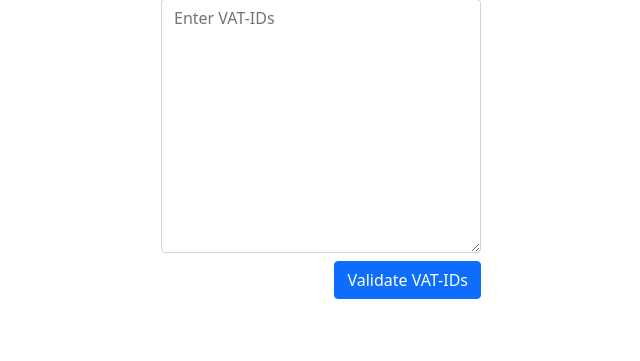
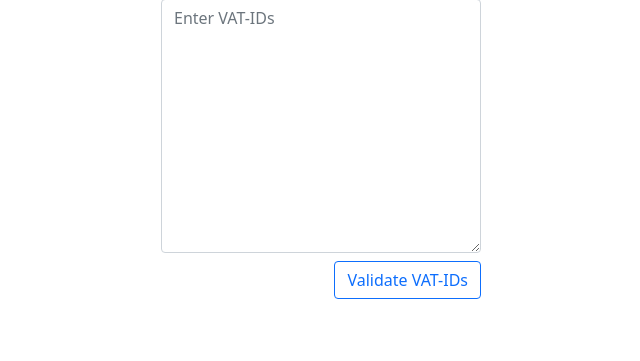
Before and after one commit to Mux-Mastermann/VAT-ID_Validator, a Flask app: page / in a window 1280 px wide. Shown: the part 73-434 px from the top of the page, without its empty margins (319-959 px from the left). Run offline with Flask 2, Linux system fonts and the light colour scheme.

Commit message:
Design tweaking

```diff
--- a/templates/index.html
+++ b/templates/index.html
@@ -13,7 +13,7 @@
             </div>
             <div class="row">
                 <div class="col mt-2 d-grid justify-content-md-end">
-                    <button type="submit" class="btn btn-primary">Validate VAT-IDs</button>
+                    <button type="submit" class="btn btn-outline-primary">Validate VAT-IDs</button>
                 </div>
             </div>
         </form>
--- a/templates/layout.html
+++ b/templates/layout.html
@@ -11,7 +11,7 @@
     <nav class="navbar navbar-light bg-light">
         <div class="container">
             <a class="navbar-brand" href="#">VAT-ID Validator</a>
-            <button class="btn btn-outline-dark">Start Over</button>
+            <a class="btn btn-outline-dark" href="/">Start Over</a>
         </div>
     </nav>
 
```
